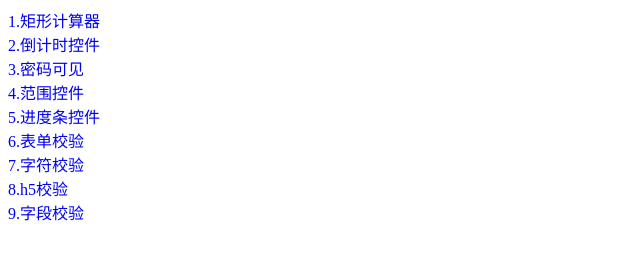
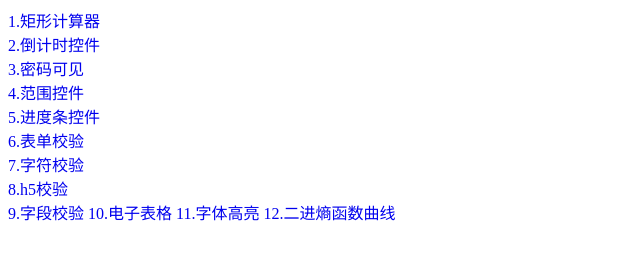
Before and after one commit to yijieliu/spa, a plain HTML site: page index.html in a window 1280 px wide. Shown: the whole page, without its empty margins (0-640 px from the left). Drawn offline with Linux system fonts and the light colour scheme.

Commit message:
Update index.html

```diff
--- a/index.html
+++ b/index.html
@@ -19,5 +19,8 @@
   <a href="https://yijieliu.github.io/spa/03-validation/char.html">7.字符校验</a></br>
   <a href="https://yijieliu.github.io/spa/03-validation/h5.html">8.h5校验</a></br>
   <a href="https://yijieliu.github.io/spa/03-validation/ziduan.html">9.字段校验</a>
+  <a href="https://yijieliu.github.io/spa/04-three-part/excel.html">10.电子表格</a>
+  <a href="https://yijieliu.github.io/spa/04-three-part/higtlight.html">11.字体高亮</a>
+  <a href="https://yijieliu.github.io/spa/04-three-part/echart.html">12.二进熵函数曲线</a>
 </body>
 </html>
```
